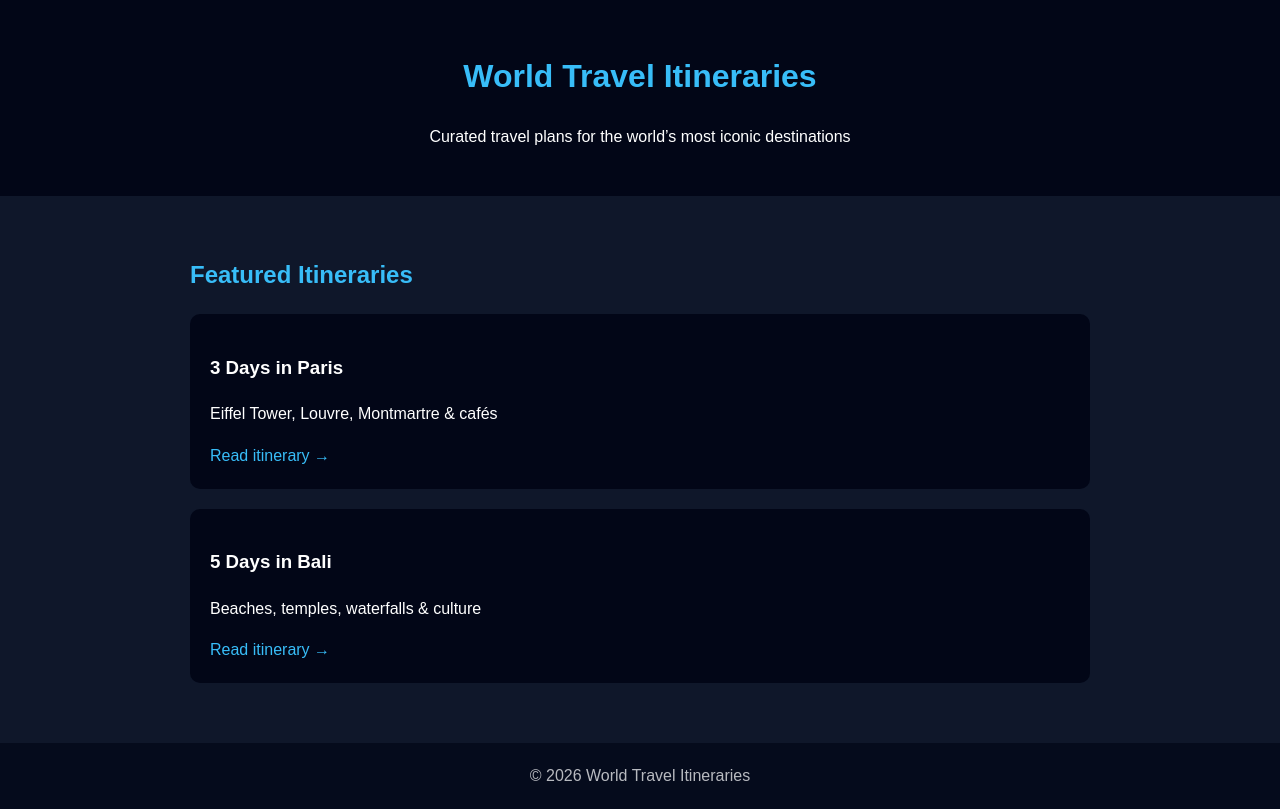
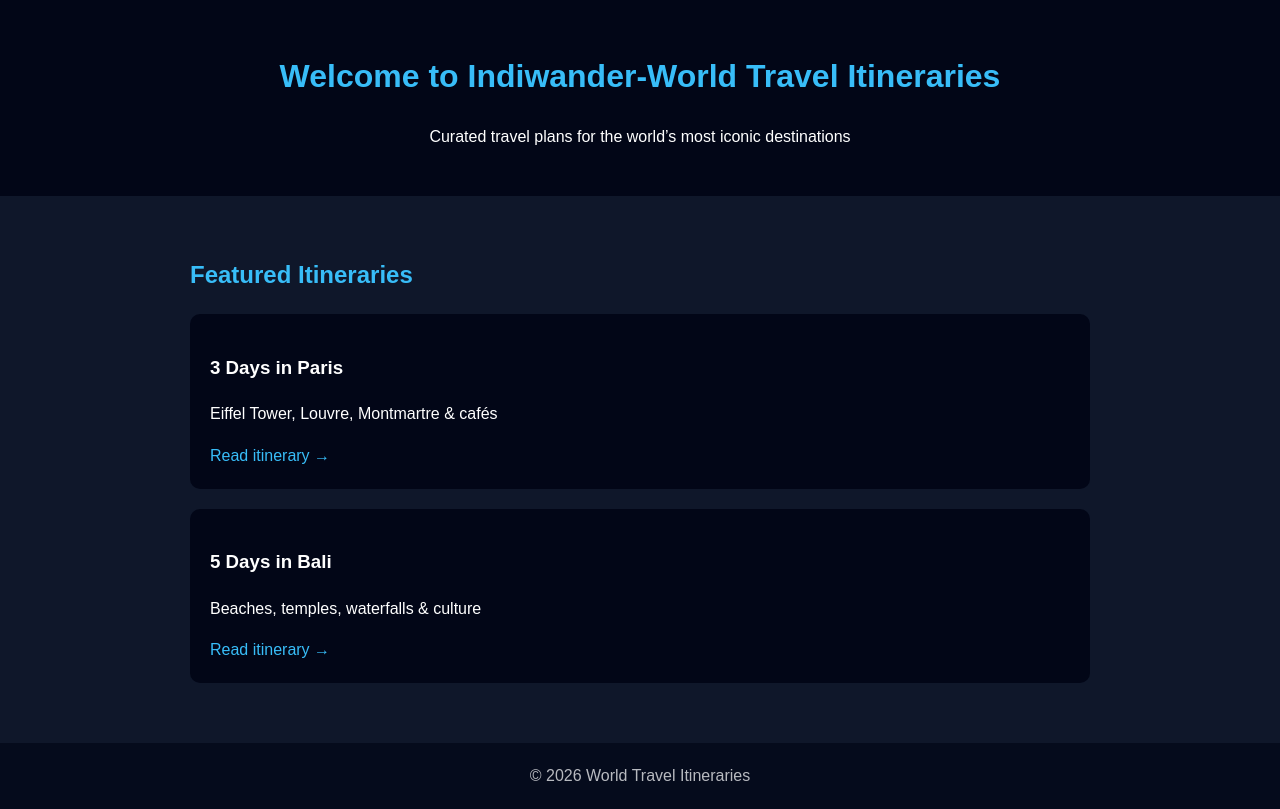
Before and after one commit to Indiwander/Indiwander.github.io, a plain HTML site: page index.html in a window 1280 px wide. Drawn offline with Linux system fonts and the light colour scheme.

Commit message:
Update index.html

```diff
--- a/index.html
+++ b/index.html
@@ -46,7 +46,7 @@
 <body>
 
 <header>
-    <h1>World Travel Itineraries</h1>
+    <h1>Welcome to Indiwander-World Travel Itineraries</h1>
     <p>Curated travel plans for the world’s most iconic destinations</p>
 </header>
 
```
